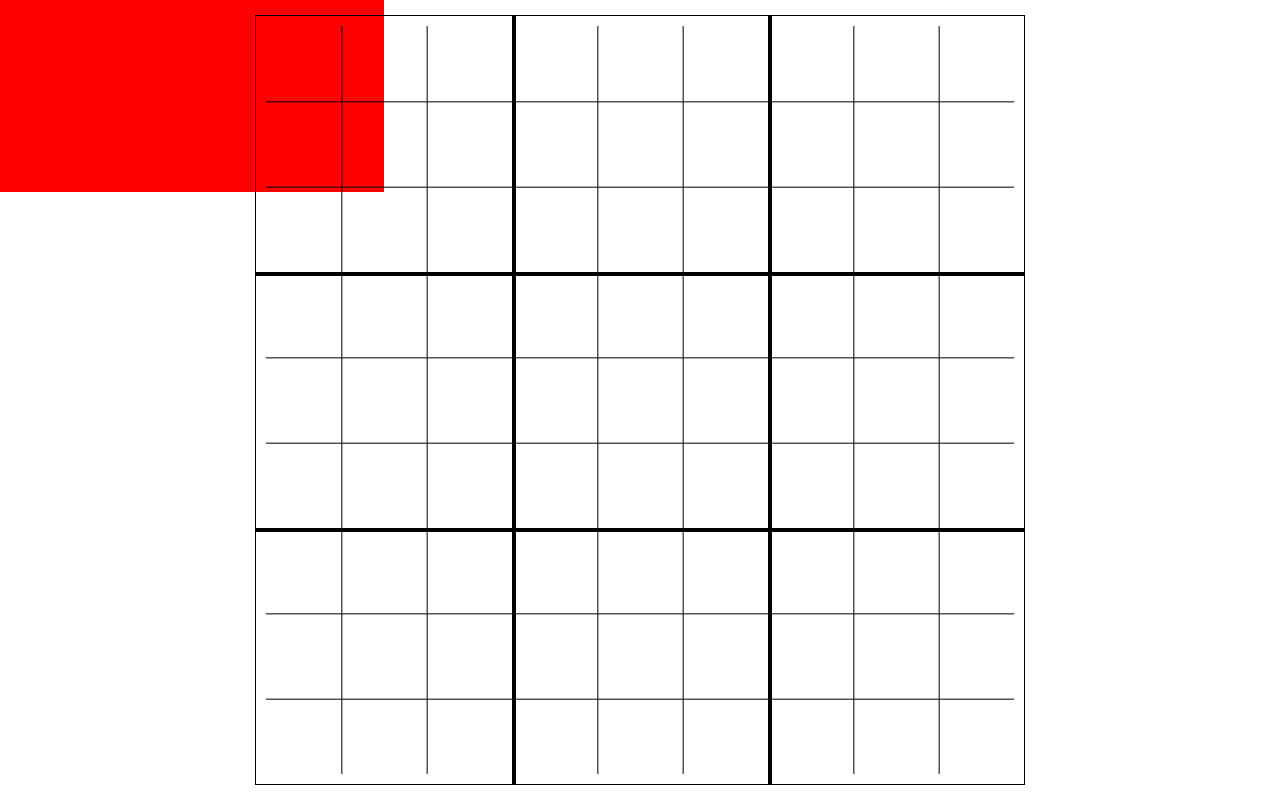
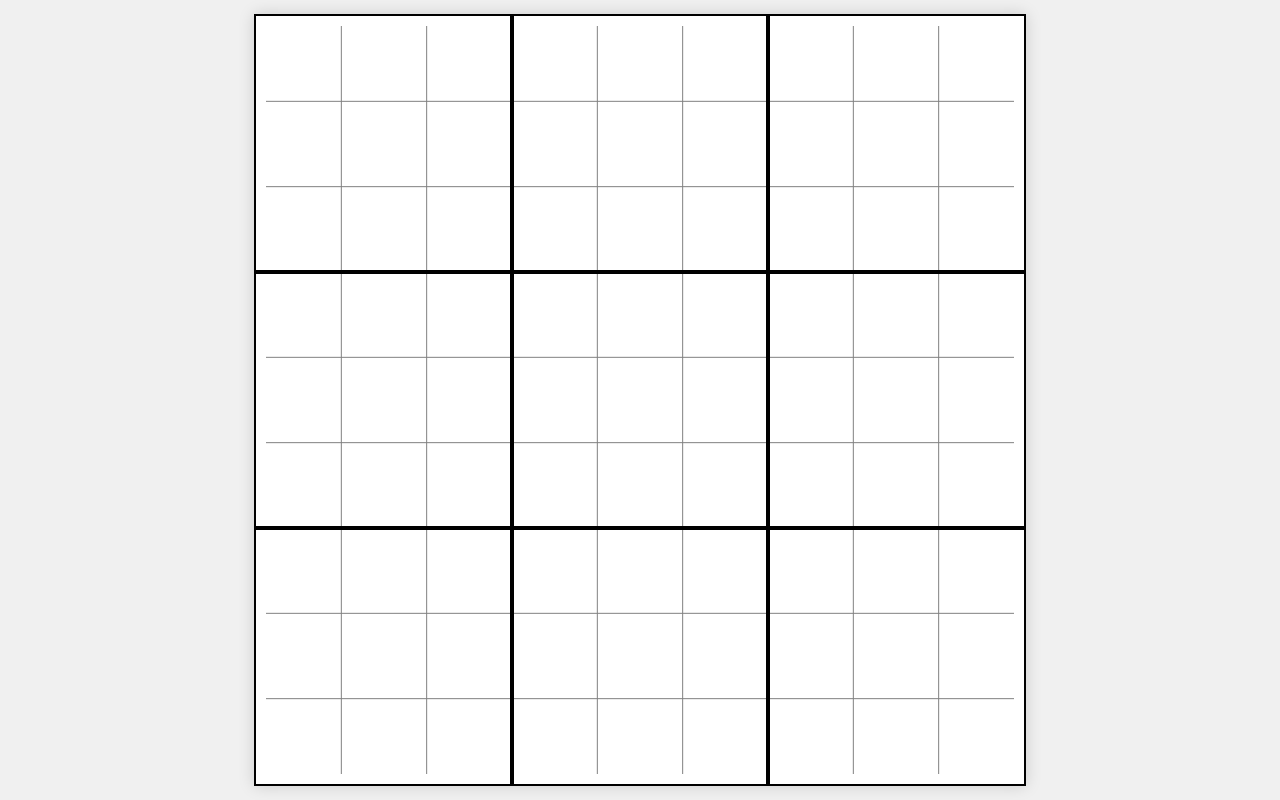
Before and after one commit to AlvaroMV0/Proyectos-Alvaro, a plain HTML site: page web-excercises/sudoku/index.html in a window 1280 px wide. Drawn offline with Linux system fonts and the light colour scheme.

Commit message:
replace the draw function

```diff
--- a/web-excercises/sudoku/index.html
+++ b/web-excercises/sudoku/index.html
@@ -8,8 +8,8 @@
 </head>
 <body>
 
-    <canvas id="main_canvas" style="border: solid 1px;"></canvas>
-    <canvas id="secondary_canvas"></canvas>
+    <canvas id="main_canvas"></canvas>
+    <div id="div_canvas"> </div>
 
     <script src="scripts.js"></script>
 </body>
--- a/web-excercises/sudoku/scripts.js
+++ b/web-excercises/sudoku/scripts.js
@@ -6,84 +6,68 @@
 //      difficulty
 //      highlight errors
 //      all the functions of any sudoku app
-
-
+//      Higher definition on grid
 
 
 let canvas = document.getElementById("main_canvas");
 const ctx = canvas.getContext("2d");
 
+canvas.width = window.innerWidth * 0.6;
+canvas.height = window.innerWidth * 0.6;
 
+// ---- Inner lines ----
 
+ctx.lineWidth = 1; // Thinner lines for inner separators
+ctx.strokeStyle = "gray"; // Black color for lines
 
-canvas.height = window.innerWidth * 0.6;
-canvas.width = window.innerWidth * 0.6;
+for (let i = 1; i < 9; i++) {
+    // Vertical inner lines
+    let posX = (canvas.width * i) / 9;
+    ctx.beginPath();
+    ctx.moveTo(posX, 10);
+    ctx.lineTo(posX, canvas.height - 10);
+    ctx.stroke();
 
-
+    // Horizontal inner lines
+    let posY = (canvas.height * i) / 9;
+    ctx.beginPath();
+    ctx.moveTo(10, posY);
+    ctx.lineTo(canvas.width - 10, posY);
+    ctx.stroke();
+}
 
 // ---- Quadrant lines ----
 
-//-Positions
-//Vertical quadrant lines
-let positionOneX = canvas.width/3;
-let positionTwoX = canvas.width*2/3;
-//Horizontal quadrant lines
-let positionOneY = canvas.height/3;
-let positionTwoY = canvas.height*2/3;
+// Positions
+// Vertical quadrant lines
+let positionOneX = canvas.width / 3;
+let positionTwoX = canvas.width * 2 / 3;
+// Horizontal quadrant lines
+let positionOneY = canvas.height / 3;
+let positionTwoY = canvas.height * 2 / 3;
 
-//-Lines
-//Vertical quadrant lines
-ctx.fillRect(positionOneX, 0, 4, canvas.height);
-ctx.fillRect(positionTwoX, 0, 4, canvas.height);
-//Horizontal quadrant lines
-ctx.fillRect(0, positionOneY, canvas.width, 4);
-ctx.fillRect(0, positionTwoY, canvas.width, 4);
+// Lines
+ctx.lineWidth = 4; // Thicker lines for quadrant separators
+ctx.strokeStyle = "#000"; // Black color for lines
 
+// Vertical quadrant lines
+ctx.beginPath();
+ctx.moveTo(positionOneX, 0);
+ctx.lineTo(positionOneX, canvas.height);
+ctx.stroke();
 
+ctx.beginPath();
+ctx.moveTo(positionTwoX, 0);
+ctx.lineTo(positionTwoX, canvas.height);
+ctx.stroke();
 
+// Horizontal quadrant lines
+ctx.beginPath();
+ctx.moveTo(0, positionOneY);
+ctx.lineTo(canvas.width, positionOneY);
+ctx.stroke();
 
-
-
-//Inner lines
-for(let i = 1 ; i < 9; i++){
-    //Vertical inner lines
-    ctx.fillRect((canvas.width*i)/9, 10, 1, canvas.height-20);
-    //Horizontal inner lines
-    ctx.fillRect(10,(canvas.width*i)/9, canvas.width-20, 1);
-}
-// 10 and -20, are for
-
-
-
-//-Event listener to support adding numbers
-canvas.addEventListener('click', det_pos);
-let inner_pos = [];
-function det_pos(event){
-    const rect = canvas.getBoundingClientRect();
-
-    let x = ((event.screenX - window.innerWidth) - rect.x)*100  / rect.width;
-    let y = (event.screenY- window.innerWidth - rect.right)*100 / rect.height;
-
-    if (x <30){
-        x = 15;
-    } else if (x < 60){
-        x = 45;
-    } else if (x <100){
-        x = 85;
-    }
-    if (y <30){
-        y = 15;
-    } else if (y < 60){
-        y = 45;
-    } else if (y <100){
-        y = 85;
-    }
-
-
-    x = x/100;
-    y = y/100;
-
-    inner_pos = [x * canvas.width,y * canvas.height];
-
-    ctx.fillRect(inner_pos[0],inner_pos[1], 10, 10);
-}
+ctx.beginPath();
+ctx.moveTo(0, positionTwoY);
+ctx.lineTo(canvas.width, positionTwoY);
+ctx.stroke();
--- a/web-excercises/sudoku/styles.css
+++ b/web-excercises/sudoku/styles.css
@@ -1,18 +1,17 @@
-body {
-    width: 100vw;
-    height: 100vh;
+body, html {
     margin: 0;
     padding: 0;
+    width: 100%;
+    height: 100%;
+    display: flex;
+    justify-content: center;
+    align-items: center;
+    background-color: #f0f0f0; /* Light background for better visibility */
 }
-
 #main_canvas {
-    position: absolute;
-    top: 50%;
-    left: 50%;
-    transform: translate(-50%, -50%);
+    background-color: white;
+    border: 2px solid black;
+    box-shadow: 0px 0px 15px rgba(0, 0, 0, 0.151);
+    width: 60%; /* CSS width */
+    height: auto; /* Keep aspect ratio */
 }
-
-#secondary_canvas{
-    background-color: red;
-    width: 30vw;
-}
```
